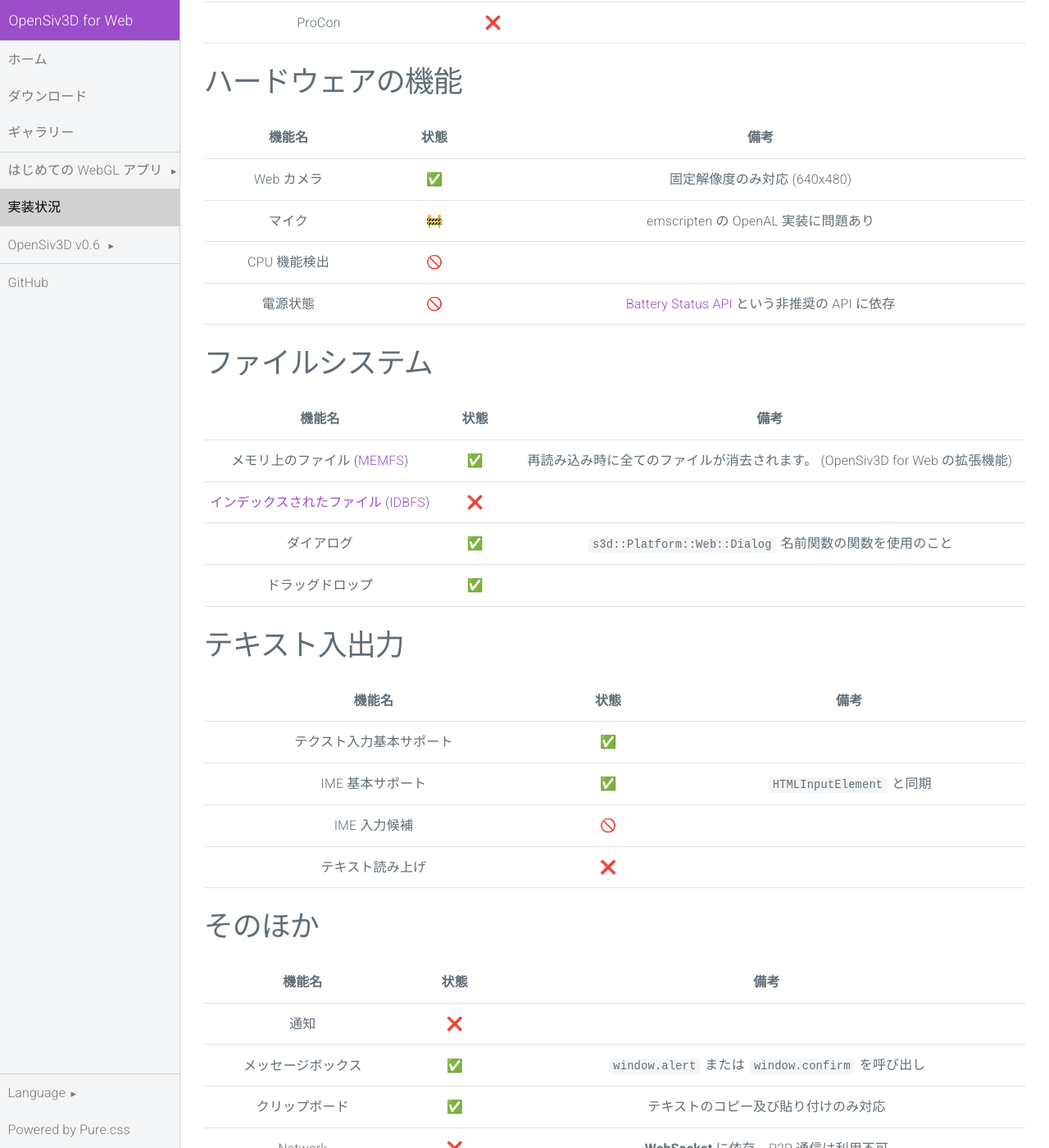
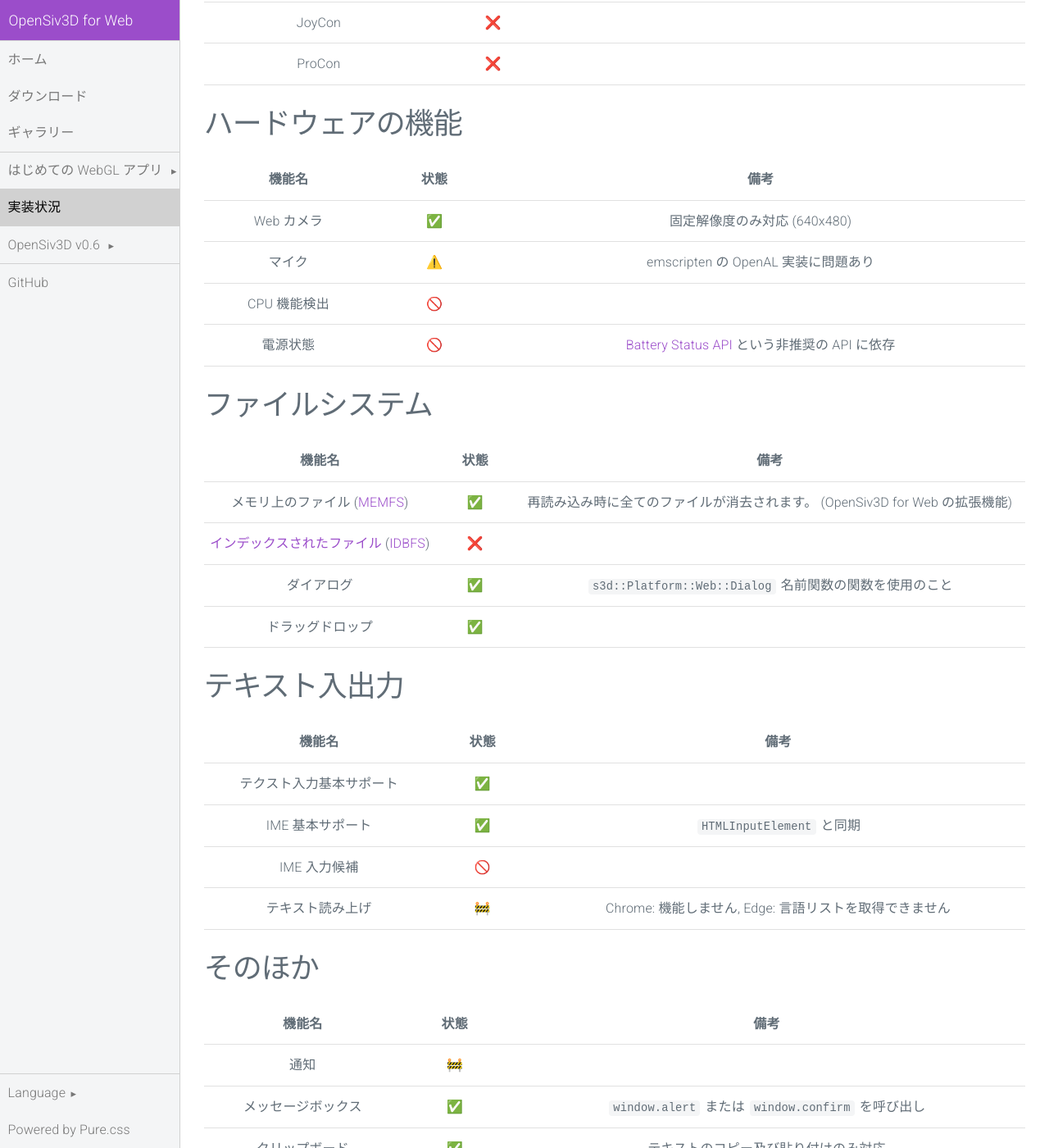
Before and after one commit to nokotan/OpenSiv3DWebPage, a Jekyll site: the page built from ja/pages/status.md, in a window 1280 px wide and 1400 px high, scrolled down 2141 px. Shown: the whole window at 82% size. Built offline with Jekyll 4.4.1, drawn with Linux system fonts in a browser that asks for light colours; nearby versions of some CDN libraries; some of the changed text lies outside the part shown.

Commit message:
update status

```diff
--- a/ja/pages/status.md
+++ b/ja/pages/status.md
@@ -13,6 +13,7 @@
 | バッジ | 説明 |
 | :--: | :--: |
 | ✅ | 実装完了 |
+| ⚠️ | 仮実装, 機能しない部分や予期しない挙動をとる部分あり |
 | 🚧 | 実装中 |
 | ❔ | 不明 |
 | ❌ | 未実装 (将来のリリースで実装される予定) |
@@ -67,7 +68,7 @@
 | 機能名 | 状態 | 備考 |
 | :--: | :--: | :--: |
 | Web カメラ | ✅ | 固定解像度のみ対応 (640x480) |
-| マイク | 🚧 | emscripten の OpenAL 実装に問題あり |
+| マイク | ⚠️ | emscripten の OpenAL 実装に問題あり |
 | CPU 機能検出 | 🚫 | |
 | 電源状態 | 🚫 | [Battery Status API](https://developer.mozilla.org/ja/docs/Web/API/Battery_Status_API) という非推奨の API に依存 |
 
@@ -87,13 +88,13 @@
 | テクスト入力基本サポート | ✅ | |
 | IME 基本サポート | ✅ | `HTMLInputElement` と同期 |
 | IME 入力候補 | 🚫 | |
-| テキスト読み上げ | ❌ | |
+| テキスト読み上げ | 🚧 | Chrome: 機能しません, Edge: 言語リストを取得できません |
 
 ## そのほか
 
 | 機能名 | 状態 | 備考 |
 | :--: | :--: | :--: |
-| 通知 | ❌ | |
+| 通知 | 🚧 | |
 | メッセージボックス | ✅ | `window.alert` または `window.confirm` を呼び出し |
 | クリップボード | ✅ | テキストのコピー及び貼り付けのみ対応 |
 | Network | ❌ | **WebSocket** に依存、P2P 通信は利用不可 |
```
Also changed, not shown: pages/status.md (+4 -3 lines), 1 other file.
